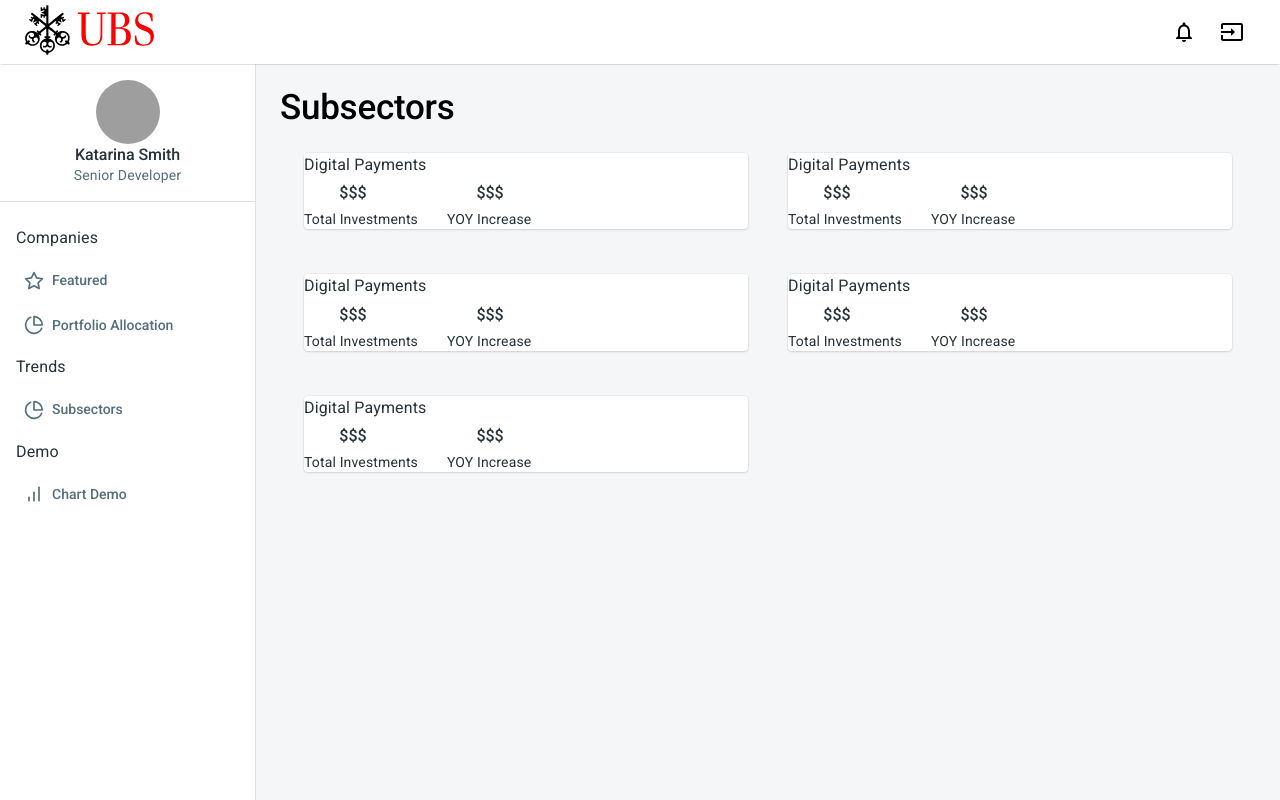
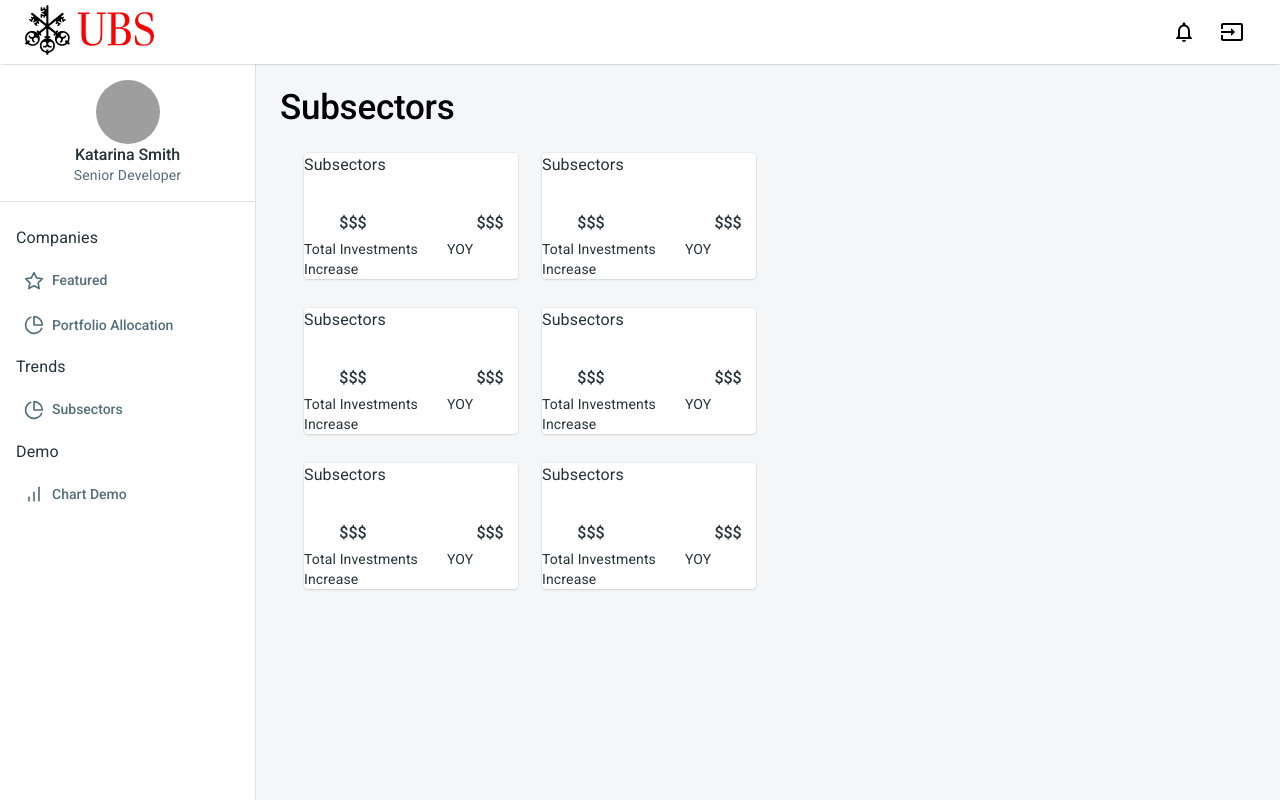
Before and after one commit to tejas-kothari/UBS_FE, a React (Create React App) app: page /subsectors in a window 1280 px wide. Built offline with nearby package versions, Linux system fonts and the light colour scheme; grey boxes are pictures that could not be loaded.

Commit message:
PortfolioView Done

```diff
--- a/src/views/PortfolioView/index.tsx
+++ b/src/views/PortfolioView/index.tsx
@@ -1,4 +1,4 @@
-import { makeStyles, createStyles, Theme } from '@material-ui/core';
+import { makeStyles, createStyles, Theme,Box } from '@material-ui/core';
 import React from 'react';
 import Page from '../../components/Page';
 import Typography from '@material-ui/core/Typography';
@@ -10,6 +10,9 @@ import RadioGroup from '@material-ui/core/RadioGroup';
 import Radio from '@material-ui/core/Radio';
 import Paper from '@material-ui/core/Paper';
 import { csvFormatRow } from 'd3';
+import TestChart3 from '../../chart/TestChart3';
+import ChartWrapper from '../../chart/ChartWrapper';
+
 
 const useStyles = makeStyles((theme) => ({
   root: {
@@ -18,20 +21,106 @@ const useStyles = makeStyles((theme) => ({
     padding: theme.spacing(3)
   },
   paper: {
-    padding: theme.spacing(2),
+    padding: theme.spacing(3),
     textAlign: 'center',
     color: theme.palette.text.secondary,
   },
 }));
 
+function FullWidthGrid() {
+  const classes = useStyles();
+
+  return (
+    <div className={classes.root}>
+      <Grid container spacing={1}
+        direction="row"
+        justify="flex-start"
+        alignItems="flex-start">
+
+
+        <Grid item xs={6}>
+          <Paper>
+            <Typography variant="body1" gutterBottom align='left'>&nbsp;&nbsp;&nbsp;Series-wise Investment</Typography>
+          <Box
+            display="flex"
+            alignItems="center"
+            justifyContent="center"
+            flexWrap="wrap"
+          >
+          {ChartWrapper<TestChart3>(TestChart3)}
+
+          </Box>
+          </Paper>
+        </Grid>
+
+
+
+
+
+        <Grid item xs={6}>
+          <Paper>
+            <Typography variant="body1" gutterBottom align='left'>Portfolio Growth</Typography>
+          <Box
+            display="flex"
+            alignItems="center"
+            justifyContent="center"
+            flexWrap="wrap"
+          >
+            {ChartWrapper<TestChart3>(TestChart3)}
+
+          </Box>
+          </Paper>
+        </Grid>
+
+        <Grid item xs={3}>
+          <Paper>
+            <Typography variant="h2" gutterBottom align='center'>US$ 50M</Typography>
+            <Typography variant="caption" gutterBottom align='center'>&nbsp;</Typography>
+            <Typography variant="body1" gutterBottom align='center'>Total Investment</Typography>
+          </Paper>
+        </Grid>
+        <Grid item xs={3}>
+          <Paper>
+            <Typography variant="h2" gutterBottom align='center'>43</Typography>
+            <Typography variant="caption" gutterBottom align='center'>&nbsp;</Typography>
+            <Typography variant="body1" gutterBottom align='center'>No. Investment</Typography>
+          </Paper>
+        </Grid>
+        <Grid item xs={3}>
+          <Paper>
+            <Typography variant="h2" gutterBottom align='center'>??</Typography>
+            <Typography variant="caption" gutterBottom align='center'>&nbsp;</Typography>
+            <Typography variant="body1" gutterBottom align='center'>???</Typography>
+          </Paper>
+        </Grid>
+        <Grid item xs={3}>
+          <Paper>
+            <Typography variant="h2" gutterBottom align='center'>??</Typography>
+            <Typography variant="caption" gutterBottom align='center'>&nbsp;</Typography>
+            <Typography variant="body1" gutterBottom align='center'>???</Typography>
+          </Paper>
+        </Grid>
+
+
+
+
+
+
+
+      </Grid>
+
+
+    </div >
+  );
+}
 function PortfolioView() {
   const classes = useStyles();
 
   return (
     <Page title="Portfolio" className={classes.root}>
-
       <Typography variant="h1" >Portfolio Allocation</Typography>
 
+      <FullWidthGrid />
 
     </Page>
   );
--- a/src/views/SubsectorView/index.tsx
+++ b/src/views/SubsectorView/index.tsx
@@ -32,7 +32,7 @@ const useStyles = makeStyles((theme: Theme) =>
 
     },
     paper: {
-      padding: theme.spacing(2),
+      padding: theme.spacing(1),
       textAlign: 'center',
       color: theme.palette.text.secondary,
     },
@@ -44,55 +44,67 @@ function FullWidthGrid() {
 
   return (
     <div className={classes.root}>
-      <Grid container spacing={5}
+      <Grid container spacing={3}
         direction="row"
         justify="flex-start"
         alignItems="flex-start">
 
-        <Grid item xs={6}>
+        <Grid item xs={3}>
           <Paper>
-            <Typography variant="body1" gutterBottom>Digital Payments</Typography>
-
+            <Typography variant="body1" gutterBottom>Subsectors</Typography>
+            <Typography variant="body1" gutterBottom>&nbsp;</Typography>
             <Typography variant="h5" gutterBottom>&nbsp;&nbsp;&nbsp;&nbsp;&nbsp;&nbsp;&nbsp;&nbsp;&nbsp;$$$ &nbsp;&nbsp;&nbsp;&nbsp;&nbsp;&nbsp;&nbsp;&nbsp;&nbsp;&nbsp;&nbsp;&nbsp;&nbsp;&nbsp;&nbsp;&nbsp;&nbsp;&nbsp;&nbsp;&nbsp;&nbsp;&nbsp;&nbsp;&nbsp;&nbsp;&nbsp; $$$</Typography>
             <Typography variant="body2" gutterBottom>Total Investments  &nbsp;&nbsp;&nbsp;&nbsp;&nbsp;&nbsp;&nbsp;YOY Increase</Typography>
           </Paper>
         </Grid>
-
-        <Grid item xs={6}>
+        <Grid item xs={3}>
           <Paper>
-            <Typography variant="body1" gutterBottom>Digital Payments</Typography>
-
+            <Typography variant="body1" gutterBottom>Subsectors</Typography>
+            <Typography variant="body1" gutterBottom>&nbsp;</Typography>
             <Typography variant="h5" gutterBottom>&nbsp;&nbsp;&nbsp;&nbsp;&nbsp;&nbsp;&nbsp;&nbsp;&nbsp;$$$ &nbsp;&nbsp;&nbsp;&nbsp;&nbsp;&nbsp;&nbsp;&nbsp;&nbsp;&nbsp;&nbsp;&nbsp;&nbsp;&nbsp;&nbsp;&nbsp;&nbsp;&nbsp;&nbsp;&nbsp;&nbsp;&nbsp;&nbsp;&nbsp;&nbsp;&nbsp; $$$</Typography>
             <Typography variant="body2" gutterBottom>Total Investments  &nbsp;&nbsp;&nbsp;&nbsp;&nbsp;&nbsp;&nbsp;YOY Increase</Typography>
           </Paper>
         </Grid>
+        <Grid item xs={6}/>
 
-        <Grid item xs={6}>
+        <Grid item xs={3}>
           <Paper>
-            <Typography variant="body1" gutterBottom>Digital Payments</Typography>
-
+            <Typography variant="body1" gutterBottom>Subsectors</Typography>
+            <Typography variant="body1" gutterBottom>&nbsp;</Typography>
             <Typography variant="h5" gutterBottom>&nbsp;&nbsp;&nbsp;&nbsp;&nbsp;&nbsp;&nbsp;&nbsp;&nbsp;$$$ &nbsp;&nbsp;&nbsp;&nbsp;&nbsp;&nbsp;&nbsp;&nbsp;&nbsp;&nbsp;&nbsp;&nbsp;&nbsp;&nbsp;&nbsp;&nbsp;&nbsp;&nbsp;&nbsp;&nbsp;&nbsp;&nbsp;&nbsp;&nbsp;&nbsp;&nbsp; $$$</Typography>
             <Typography variant="body2" gutterBottom>Total Investments  &nbsp;&nbsp;&nbsp;&nbsp;&nbsp;&nbsp;&nbsp;YOY Increase</Typography>
           </Paper>
         </Grid>
-
-        <Grid item xs={6}>
+        <Grid item xs={3}>
           <Paper>
-            <Typography variant="body1" gutterBottom>Digital Payments</Typography>
-
+            <Typography variant="body1" gutterBottom>Subsectors</Typography>
+            <Typography variant="body1" gutterBottom>&nbsp;</Typography>
             <Typography variant="h5" gutterBottom>&nbsp;&nbsp;&nbsp;&nbsp;&nbsp;&nbsp;&nbsp;&nbsp;&nbsp;$$$ &nbsp;&nbsp;&nbsp;&nbsp;&nbsp;&nbsp;&nbsp;&nbsp;&nbsp;&nbsp;&nbsp;&nbsp;&nbsp;&nbsp;&nbsp;&nbsp;&nbsp;&nbsp;&nbsp;&nbsp;&nbsp;&nbsp;&nbsp;&nbsp;&nbsp;&nbsp; $$$</Typography>
             <Typography variant="body2" gutterBottom>Total Investments  &nbsp;&nbsp;&nbsp;&nbsp;&nbsp;&nbsp;&nbsp;YOY Increase</Typography>
           </Paper>
         </Grid>
+        <Grid item xs={6}/>
 
-        <Grid item xs={6}>
+        <Grid item xs={3}>
           <Paper>
-            <Typography variant="body1" gutterBottom>Digital Payments</Typography>
-
+            <Typography variant="body1" gutterBottom>Subsectors</Typography>
+            <Typography variant="body1" gutterBottom>&nbsp;</Typography>
             <Typography variant="h5" gutterBottom>&nbsp;&nbsp;&nbsp;&nbsp;&nbsp;&nbsp;&nbsp;&nbsp;&nbsp;$$$ &nbsp;&nbsp;&nbsp;&nbsp;&nbsp;&nbsp;&nbsp;&nbsp;&nbsp;&nbsp;&nbsp;&nbsp;&nbsp;&nbsp;&nbsp;&nbsp;&nbsp;&nbsp;&nbsp;&nbsp;&nbsp;&nbsp;&nbsp;&nbsp;&nbsp;&nbsp; $$$</Typography>
             <Typography variant="body2" gutterBottom>Total Investments  &nbsp;&nbsp;&nbsp;&nbsp;&nbsp;&nbsp;&nbsp;YOY Increase</Typography>
           </Paper>
         </Grid>
+        <Grid item xs={3}>
+          <Paper>
+            <Typography variant="body1" gutterBottom>Subsectors</Typography>
+            <Typography variant="body1" gutterBottom>&nbsp;</Typography>
+            <Typography variant="h5" gutterBottom>&nbsp;&nbsp;&nbsp;&nbsp;&nbsp;&nbsp;&nbsp;&nbsp;&nbsp;$$$ &nbsp;&nbsp;&nbsp;&nbsp;&nbsp;&nbsp;&nbsp;&nbsp;&nbsp;&nbsp;&nbsp;&nbsp;&nbsp;&nbsp;&nbsp;&nbsp;&nbsp;&nbsp;&nbsp;&nbsp;&nbsp;&nbsp;&nbsp;&nbsp;&nbsp;&nbsp; $$$</Typography>
+            <Typography variant="body2" gutterBottom>Total Investments  &nbsp;&nbsp;&nbsp;&nbsp;&nbsp;&nbsp;&nbsp;YOY Increase</Typography>
+          </Paper>
+        </Grid>
+        <Grid item xs={6}/>
+
+
+
 
       </Grid>
 
```
